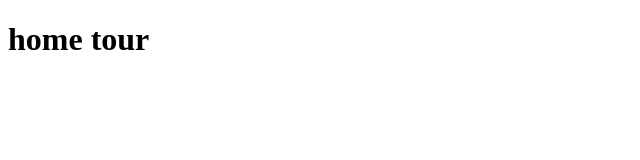
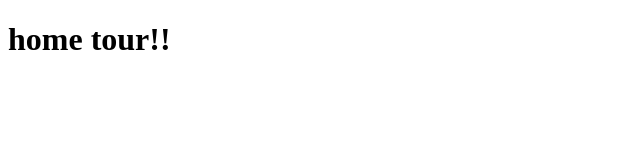
Before and after one commit to gracebharathi/elakkiya, a plain HTML site: page main.html in a window 1280 px wide. Shown: the full height of the page, 0-640 px from the left. Drawn offline with Linux system fonts and the light colour scheme.

Commit message:
second change

```diff
--- a/main.html
+++ b/main.html
@@ -6,6 +6,6 @@
     <title>Document</title>
 </head>
 <body>
-   <h1>home tour</h1>
+   <h1>home tour!!</h1>
 </body>
 </html>
```
